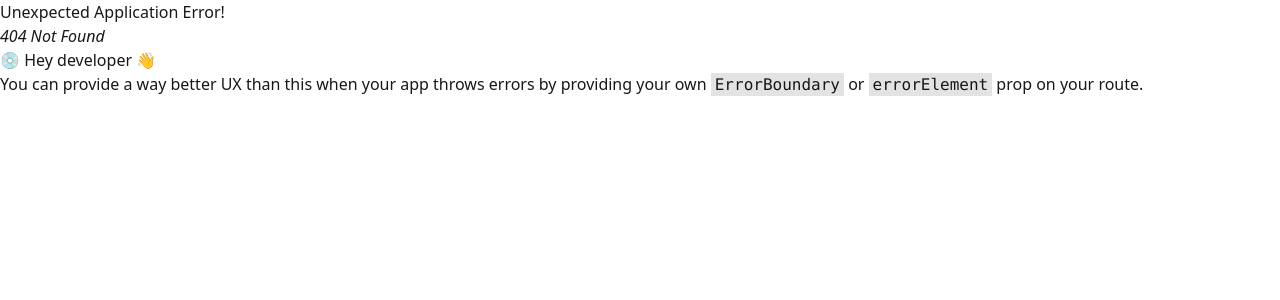
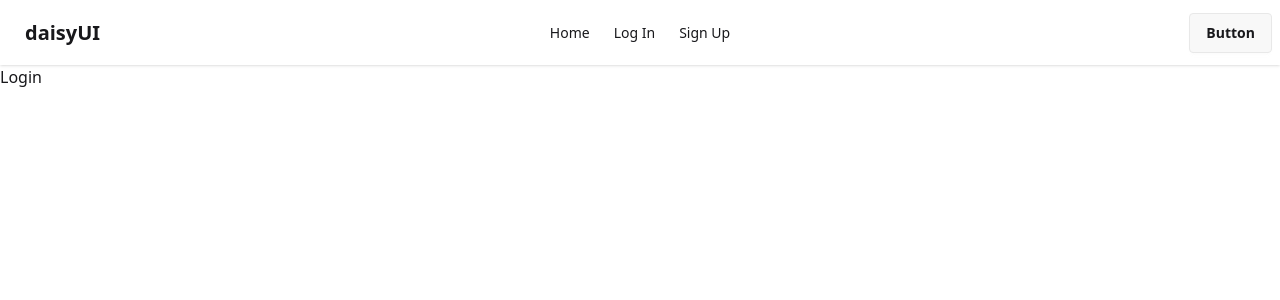
Before and after one commit to ALNoman78/firebase-auth-next, a React (Vite) app: page /login in a window 1280 px wide. Before the commit this address had no page. Shown: the top 300 px of the page. Built offline with nearby package versions, Linux system fonts and the light colour scheme.

Commit message:
navlink added

```diff
--- /dev/null
+++ b/src/components/Home/Home.jsx
@@ -0,0 +1,14 @@
+import React from 'react'
+import PropTypes from 'prop-types'
+
+const Home = () => {
+    return (
+        <div>
+            <h3 className='text-2xl'>Home</h3>
+        </div>
+    )
+}
+
+Home.propTypes = {}
+
+export default Home
--- /dev/null
+++ b/src/components/Layout/Layout.jsx
@@ -0,0 +1,17 @@
+import React from 'react'
+import PropTypes from 'prop-types'
+import { Outlet } from 'react-router-dom'
+import Navbar from '../Navbar/Navbar'
+
+const Layout = () => {
+    return (
+        <div>
+            <Navbar></Navbar>
+            <Outlet></Outlet>
+        </div>
+    )
+}
+
+Layout.propTypes = {}
+
+export default Layout
--- /dev/null
+++ b/src/components/Login/Login.jsx
@@ -0,0 +1,12 @@
+import React from 'react'
+import PropTypes from 'prop-types'
+
+const Login = props => {
+    return (
+        <div>Login</div>
+    )
+}
+
+Login.propTypes = {}
+
+export default Login
--- /dev/null
+++ b/src/components/Navbar/Navbar.jsx
@@ -0,0 +1,44 @@
+import React from 'react'
+import PropTypes from 'prop-types'
+import { NavLink } from 'react-router-dom'
+
+const Navbar = () => {
+    const links = <>
+        <li><NavLink to='/'>Home</NavLink></li>
+        <li><NavLink to='/login'>Log In</NavLink></li>
+        <li><NavLink to='/signup'>Sign Up</NavLink></li>
+    </>
+    return (
+        <div className="navbar bg-base-100 shadow-sm">
+            <div className="navbar-start">
+                <div className="dropdown">
+                    <div tabIndex={0} role="button" className="btn btn-ghost lg:hidden">
+                        <svg xmlns="http://www.w3.org/2000/svg" className="h-5 w-5" fill="none" viewBox="0 0 24 24" stroke="currentColor"> <path strokeLinecap="round" strokeLinejoin="round" strokeWidth="2" d="M4 6h16M4 12h8m-8 6h16" /> </svg>
+                    </div>
+                    <ul
+                        tabIndex={0}
+                        class="menu menu-sm dropdown-content bg-base-100 rounded-box z-1 mt-3 w-52 p-2 shadow">
+                        {
+                            links
+                        }
+                    </ul>
+                </div>
+                <a className="btn btn-ghost text-xl">daisyUI</a>
+            </div>
+            <div className="navbar-center hidden lg:flex">
+                <ul className="menu menu-horizontal px-1">
+                    {
+                        links
+                    }
+                </ul>
+            </div>
+            <div className="navbar-end">
+                <a className="btn">Button</a>
+            </div>
+        </div>
+    )
+}
+
+Navbar.propTypes = {}
+
+export default Navbar
--- /dev/null
+++ b/src/components/SignUp/SignUp.jsx
@@ -0,0 +1,12 @@
+import React from 'react'
+import PropTypes from 'prop-types'
+
+const SignUp = props => {
+    return (
+        <div>SignUp</div>
+    )
+}
+
+SignUp.propTypes = {}
+
+export default SignUp
--- a/src/main.jsx
+++ b/src/main.jsx
@@ -5,11 +5,30 @@
   createBrowserRouter,
   RouterProvider,
 } from "react-router-dom";
+import Layout from './components/Layout/Layout';
+import Home from './components/Home/Home';
+import Login from './components/Login/Login';
+import SignUp from './components/SignUp/SignUp';
 
 const router = createBrowserRouter([
   {
     path: "/",
-    element: <div>Hello world!</div>,
+    element: <Layout></Layout>,
+    errorElement : <div className='text-4xl font-bold text-center'>Error 404</div>,
+    children : [
+      {
+        path : '/',
+        element : <Home></Home>
+      },
+      {
+        path : '/login',
+        element : <Login></Login>
+      },
+      {
+        path : '/signup',
+        element : <SignUp></SignUp>
+      }
+    ]
   },
 ]);
 createRoot(document.getElementById('root')).render(
```
